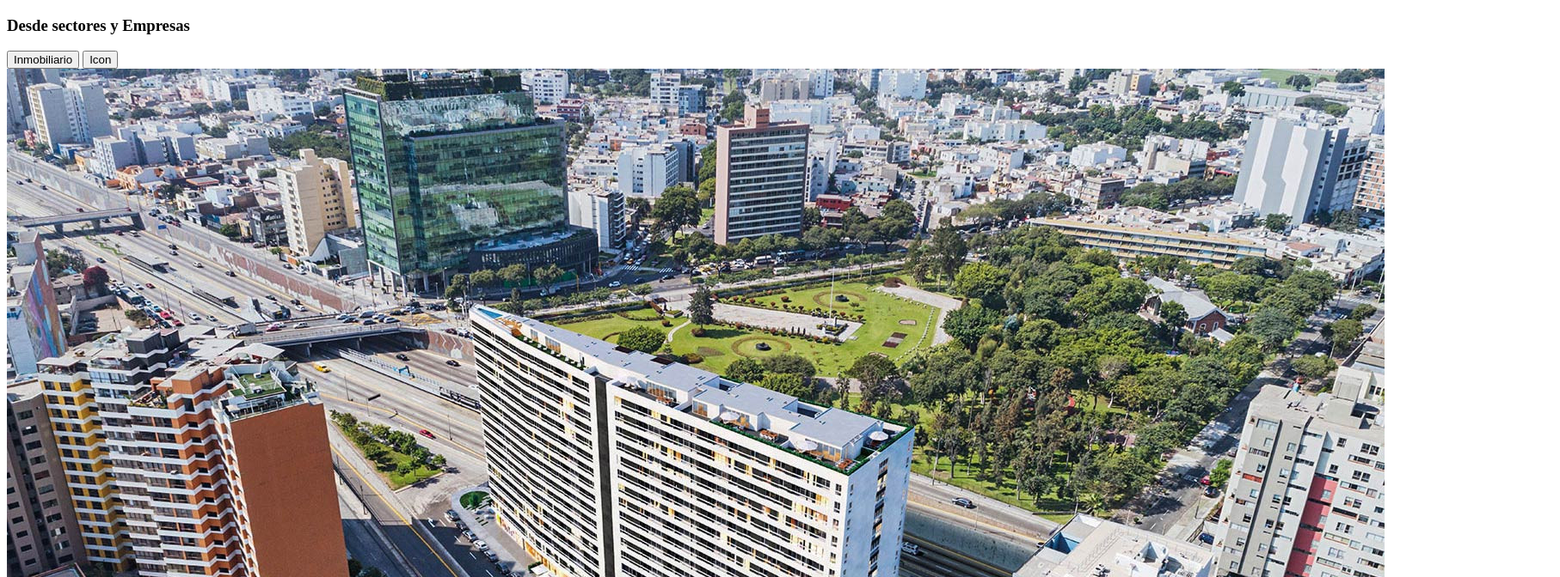
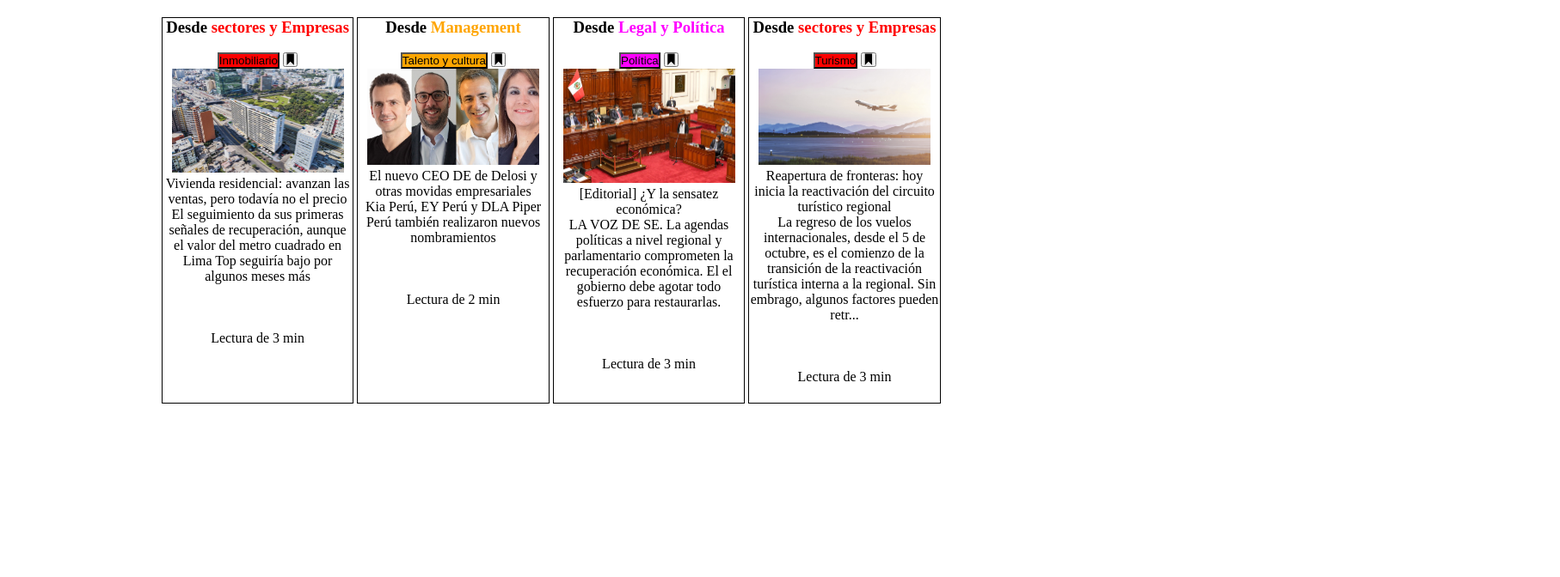
Before and after one commit to AlexMarrufo18/AlexMarrufo18.github.io, a plain HTML site: page marrufo.html in a window 1280 px wide. Shown: the top 672 px of the page at 86% size, 1814 px wide, since content can reach past the window. Drawn offline with Linux system fonts and the light colour scheme; files whose address does not match are found by name.

Commit message:
entregable final

```diff
--- a/marrufo.html
+++ b/marrufo.html
@@ -6,56 +6,65 @@
     <meta name="viewport" content="width=device-width, initial-scale=1.0">
     <title>Practica Noviembre</title>
     <link rel="stylesheet" href="practicanoviembre/styles/marrufo.css">
+    <link rel="stylesheet" href="practicanoviembre/styles/icomoon (1)/style.css">
 </head>
 
 <body>
     <section class="content">
         <div>
-            <form action="formulario">
+            <form action="formulario" class="formulario">
                 <div class="uno">
-                    <h3>Desde sectores y Empresas</h3>
-                    <button>Inmobiliario</button>
-                    <button>Icon</button>
+                    <h3>Desde <span class="rojo">sectores y Empresas</span> </h3>
+                    <br>
+                    <button class="inmobiliario">Inmobiliario</button>
+                    <button class="icon-bookmark"></button>
                     <br>
                     <img src="practicanoviembre/images/inmobiliario.jpg" alt="">
                     <p>Vivienda residencial: avanzan las ventas, pero todavía no el precio</p>
                     <p>El seguimiento da sus primeras señales de recuperación, aunque el valor del metro cuadrado en Lima Top seguiría bajo por algunos meses más</p>
+                    <br><br><br>
                     <label for="">Lectura de 3 min</label>
                 </div>
             </form>
-            <form action="formulario">
-                <div class="uno">
-                    <h3>Desde Management</h3>
-                    <button>Talento y cultura</button>
-                    <button>Icon</button>
+            <form action="formulario" class="formulario">
+                <div class="dos">
+                    <h3>Desde <span class="anaranjado">Management</span> </h3>
                     <br>
-                    <img src="practicanoviembre/images/inmobiliario.jpg" alt="">
+                    <button class="talento">Talento y cultura</button>
+                    <button class="icon-bookmark"></button>
+                    <br>
+                    <img src="practicanoviembre/images/talento y cultura.jpg" alt="">
                     <p>El nuevo CEO DE de Delosi y otras movidas empresariales</p>
                     <p>Kia Perú, EY Perú y DLA Piper Perú también realizaron nuevos nombramientos</p>
+                    <br><br><br>
                     <label for="">Lectura de 2 min</label>
                 </div>
             </form>
-            <form action="formulario1">
-                <div class="uno">
-                    <h3>Desde Legal y Política</h3>
-                    <button>Política</button>
-                    <button>Icon</button>
+            <form action="formulario" class="formulario">
+                <div class="tres">
+                    <h3>Desde <span class="morado">Legal y Política</span> </h3>
+                    <br>
+                    <button class="politica">Política</button>
+                    <button class="icon-bookmark"></button>
                     <br>
                     <img src="practicanoviembre/images/politica.jpg" alt="">
                     <p>[Editorial] ¿Y la sensatez económica?</p>
                     <p>LA VOZ DE SE. La agendas políticas a nivel regional y parlamentario comprometen la recuperación económica. El el gobierno debe agotar todo esfuerzo para restaurarlas.</p>
+                    <br><br><br>
                     <label for="">Lectura de 3 min</label>
                 </div>
             </form>
-            <form action="formulario">
-                <div class="uno">
-                    <h3>Desde sectores y Empresas</h3>
-                    <button>Turismo</button>
-                    <button>Icon</button>
+            <form action="formulario" class="formulario">
+                <div class="cuatro">
+                    <h3>Desde <span class="rojo">sectores y Empresas</span> </h3>
+                    <br>
+                    <button class="turismo">Turismo</button>
+                    <button class="icon-bookmark"></button>
                     <br>
                     <img src="practicanoviembre/images/turismo.jpg" alt="">
                     <p>Reapertura de fronteras: hoy inicia la reactivación del circuito turístico regional</p>
                     <p>La regreso de los vuelos internacionales, desde el 5 de octubre, es el comienzo de la transición de la reactivación turística interna a la regional. Sin embrago, algunos factores pueden retr...</p>
+                    <br><br><br>
                     <label for="">Lectura de 3 min</label>
                 </div>
             </form>
--- a/practicanoviembre/styles/marrufo.css
+++ b/practicanoviembre/styles/marrufo.css
@@ -0,0 +1,54 @@
+/* General Styles */
+
+* {
+    margin: 0;
+    padding: 0;
+    box-sizing: border-box;
+}
+
+.content {
+    margin: 20px;
+    width: 97%;
+    display: flex;
+    text-align: center;
+}
+
+.formulario {
+    width: 18%;
+    height: 450px;
+    border: solid 1px;
+    display: inline-block;
+    vertical-align: top;
+}
+
+img {
+    width: 200px;
+}
+
+.rojo {
+    color: red;
+}
+
+.anaranjado {
+    color: orange;
+}
+
+.morado {
+    color: fuchsia;
+}
+
+.inmobiliario {
+    background-color: red;
+}
+
+.talento {
+    background-color: orange;
+}
+
+.politica {
+    background-color: fuchsia;
+}
+
+.turismo {
+    background-color: red;
+}
```
